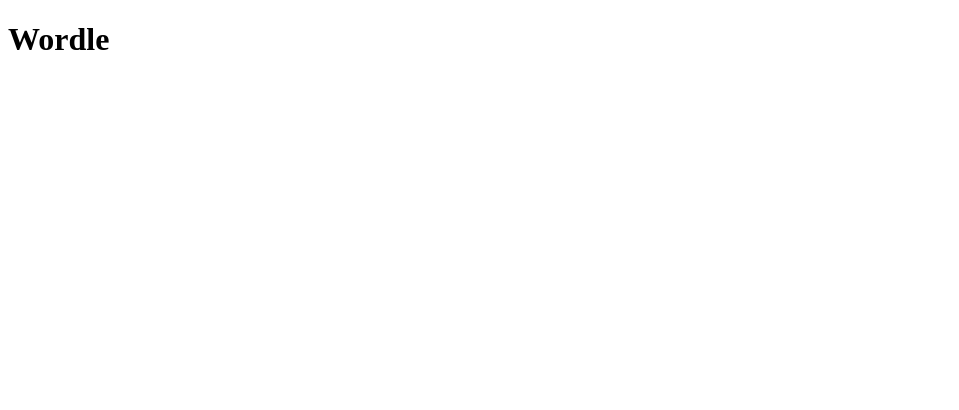
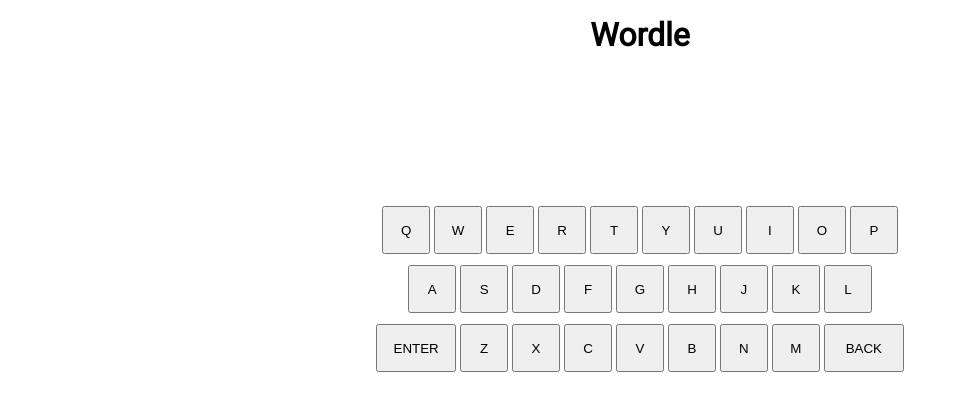
Before and after one commit to Joe-Lindie/Wordle-Game, a plain HTML site: page index.html in a window 1280 px wide. Shown: the whole page, without its empty margins (0-959 px from the left). Drawn offline with Linux system fonts and the light colour scheme.

Commit message:
HTML markup for keyboard + design

```diff
--- a/index.html
+++ b/index.html
@@ -4,12 +4,72 @@
     <meta charset="UTF-8" />
     <meta http-equiv="X-UA-Compatible" content="IE=edge" />
     <meta name="viewport" content="width=device-width, initial-scale=1.0" />
+
+    <!-- LINK TO CSS STYLESHEET -->
     <link rel="stylesheet" href="style.css" />
+
+    <!-- GOOGLE FONTS LINK -->
+    <link rel="preconnect" href="https://fonts.googleapis.com" />
+    <link rel="preconnect" href="https://fonts.gstatic.com" crossorigin />
+    <link
+      href="https://fonts.googleapis.com/css2?family=Roboto:wght@100;400&display=swap"
+      rel="stylesheet"
+    />
     <title>Wordle Game</title>
   </head>
   <body>
+    <header>
+      <h1>Wordle</h1>
+    </header>
     <main>
-      <h1>Wordle</h1>
+      <br />
+      <br />
+      <br />
+      <br />
+      <br />
+      <br />
+      <br />
+      <br />
+
+      <!-- KEYBOARD MARKUP -->
+      <section class="container margin-top">
+        <div class="row-one">
+          <button>Q</button>
+          <button>W</button>
+          <button>E</button>
+          <button>R</button>
+          <button>T</button>
+          <button>Y</button>
+          <button>U</button>
+          <button>I</button>
+          <button>O</button>
+          <button>P</button>
+        </div>
+
+        <div class="row-two">
+          <button>A</button>
+          <button>S</button>
+          <button>D</button>
+          <button>F</button>
+          <button>G</button>
+          <button>H</button>
+          <button>J</button>
+          <button>K</button>
+          <button>L</button>
+        </div>
+
+        <div class="row-three">
+          <button>ENTER</button>
+          <button>Z</button>
+          <button>X</button>
+          <button>C</button>
+          <button>V</button>
+          <button>B</button>
+          <button>N</button>
+          <button>M</button>
+          <button>BACK</button>
+        </div>
+      </section>
     </main>
     <script src="main.js"></script>
   </body>
--- a/style.css
+++ b/style.css
@@ -0,0 +1,58 @@
+/* BASIC STLYING  */
+html {
+    box-sizing: border-box;
+  }
+
+  *,
+  *:before,
+  *:after {
+    box-sizing: inherit;
+    margin: 0;
+    padding: 0;
+  }
+
+  body {
+    font-family: 'Roboto', sans-serif;
+    font-size: 1rem;
+  }
+
+  /* HEADER SECTION STLYE */
+  h1 {
+    text-align: center;
+    padding-top: 1rem;
+  }
+
+
+/* KEYBOARD STLYING  */
+.container {
+    display: flex;
+    flex-direction: column;
+    align-items: center;
+}
+
+.margin-top > * + * {
+    margin-top: 0.7rem;
+  }
+
+  button {
+      cursor: pointer;
+      width: 1.7rem;
+      height: 1.7rem;
+  }
+
+  .row-three button:first-child,
+  .row-three button:last-child {
+      width: 3.2rem;
+  }
+
+  /*MARGINS FOR DESKTOP LAYOUT*/
+@media (min-width: 650px) {
+  button {
+    width: 3rem;
+    height: 3rem;
+}
+  .row-three button:first-child,
+  .row-three button:last-child {
+      width: 5rem;
+  }
+}
```
